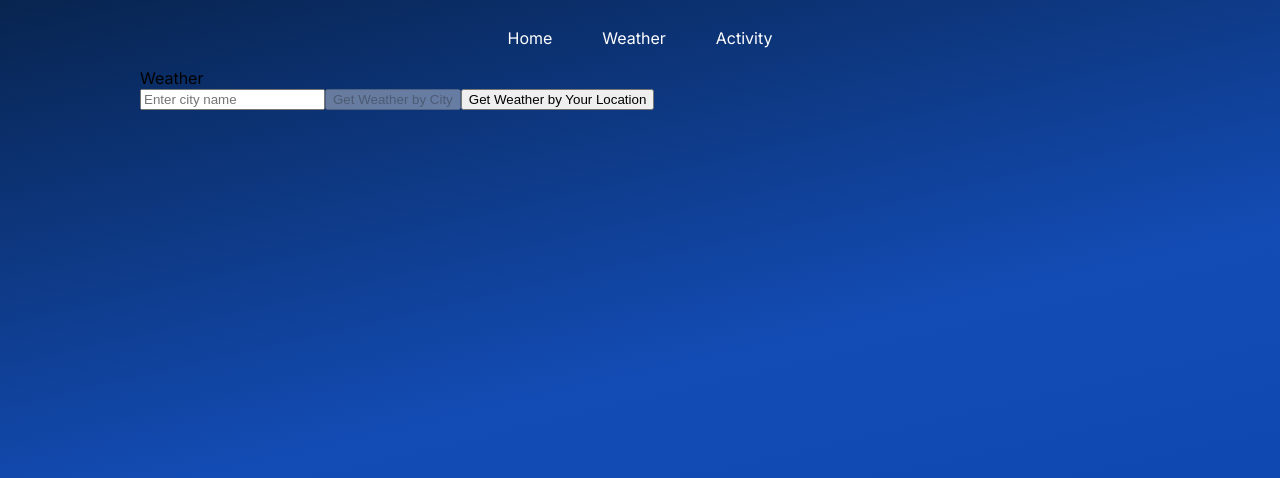
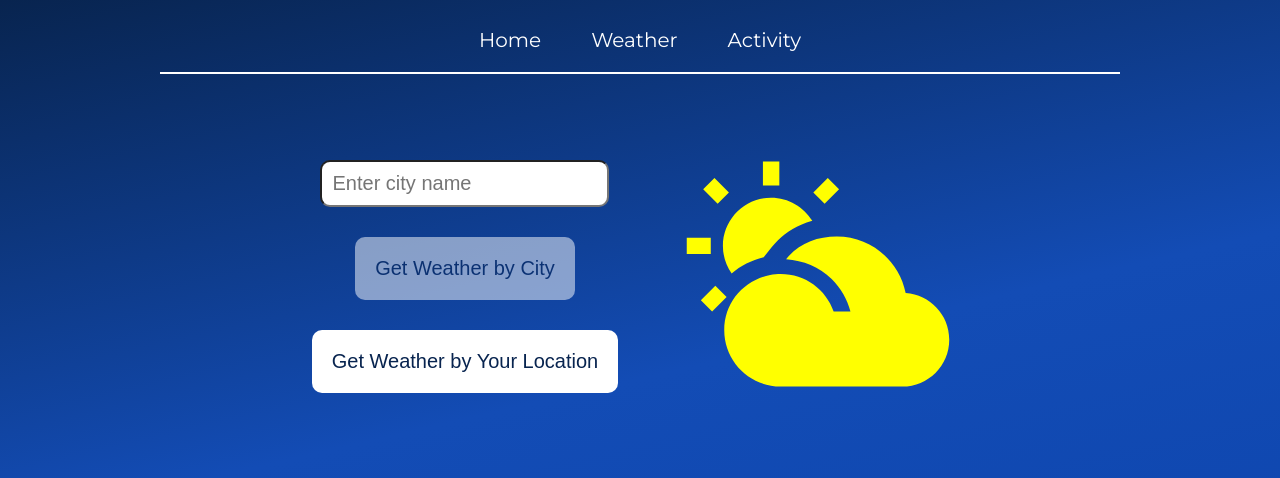
Before and after one commit to Maksym-Kartawcew/WeatherCast, a Next.js app: page /weather in a window 1280 px wide. Shown: the top 478 px of the page. Built offline with nearby package versions, Linux system fonts and the light colour scheme.

Commit message:
Styles added

```diff
--- a/app/activity/page.js
+++ b/app/activity/page.js
@@ -1,10 +1,8 @@
 import RandomActivityComponent from "@/components/Activity";
-
 
 export default function ActivityPage() {
   return (
     <div>
-      Activity
       <RandomActivityComponent />
     </div>
   );
--- a/app/layout.js
+++ b/app/layout.js
@@ -1,9 +1,9 @@
-import { Inter } from "next/font/google";
+import { Montserrat } from "next/font/google";
 import "./styles.css";
 import Header from "@/components/Header";
 import { Container } from "@/components/Components.styled";
 
-const inter = Inter({ subsets: ["latin"] });
+const montserrat = Montserrat({ subsets: ["latin"] });
 
 export const metadata = {
   title: "Create Next App",
@@ -13,7 +13,7 @@ export const metadata = {
 export default function RootLayout({ children }) {
   return (
     <html lang="en">
-      <body className={inter.className}>
+      <body className={montserrat.className}>
         <Container>
           <Header />
           {children}
--- a/app/weather/page.js
+++ b/app/weather/page.js
@@ -3,7 +3,6 @@ import WeatherComponent from "@/components/Weather";
 export default function WeatherPage() {
   return (
     <div>
-      Weather
       <WeatherComponent />
     </div>
   );
--- a/package.json
+++ b/package.json
@@ -13,6 +13,7 @@
     "next": "14.0.4",
     "react": "^18",
     "react-dom": "^18",
+    "react-icons": "^4.12.0",
     "react-toastify": "^9.1.3",
     "styled-components": "^6.1.1"
   }
--- /dev/null
+++ b/src/components/Components.module.css
@@ -0,0 +1,24 @@
+.weatherbutton {
+  max-width: fit-content;
+  color: #08244f;
+  font-size: 20px;
+  padding: 20px;
+  border-radius: 10px;
+  background-color: white;
+  border: 0px;
+  transition-duration: 250ms;
+  transition-timing-function: cubic-bezier(0.4, 0, 0.2, 1);
+}
+.weatherbutton:disabled {
+  opacity: 0.5;
+  cursor: not-allowed;
+}
+
+.weatherbutton:focus {
+  outline: none;
+  box-shadow: 0 0 5px #08244f;
+}
+
+.weatherbutton:hover {
+  background-color: #aac8ff;
+}
--- a/src/components/Components.styled.js
+++ b/src/components/Components.styled.js
@@ -3,6 +3,7 @@ import styled from "styled-components";
 
 export const Container = styled.div`
   margin: 0 auto;
+  padding: 0px 20px;
   max-width: 1000px;
   height: 100vh;
 `;
@@ -11,8 +12,113 @@ export const NavigationBox = styled.ul`
   display: flex;
   gap: 50px;
   margin: 0 auto;
+  font-size: 20px;
   padding-top: 20px;
   padding-bottom: 20px;
+  border-bottom: 2px solid white;
   justify-content: center;
   color: white;
 `;
+export const ButtonBox = styled.div`
+  margin: 0 auto;
+`;
+export const HomeSection = styled.div`
+  margin: 0 auto;
+  padding-top: 50px;
+  display: flex;
+  gap: 50px;
+  justify-content: center;
+  align-items: center;
+`;
+export const HomeDescr = styled.div`
+  margin: 0 auto;
+  display: flex;
+  flex-direction: column;
+  justify-content: center;
+`;
+export const HomeTitle = styled.p`
+  text-align: center;
+  color: white;
+  font-size: 50px;
+`;
+export const HomeButton = styled.button`
+  color: #08244f;
+  margin: 0 auto;
+  margin-top: 25px;
+  font-size: 25px;
+  padding: 25px;
+  border-radius: 10px;
+  background-color: white;
+  border: 0px;
+  transition-duration: 250ms;
+  transition-timing-function: cubic-bezier(0.4, 0, 0.2, 1);
+  &:hover,
+  :focus {
+    background-color: #134cb5;
+    box-shadow: 0px 1px 6px rgba(46, 47, 66, 0.08),
+      0px 1px 1px rgba(46, 47, 66, 0.16), 0px 2px 1px rgba(46, 47, 66, 0.08);
+  }
+`;
+
+export const WeatherSection = styled.section`
+  margin: 0 auto;
+  padding-top: 50px;
+  display: flex;
+  gap: 50px;
+  justify-content: center;
+  align-items: center;
+`;
+export const WeatherByCityBox = styled.div`
+  display: flex;
+  flex-direction: column;
+  justify-content: center;
+  align-items: center;
+  margin-top: 20px;
+  margin-bottom: 20px;
+  gap: 30px;
+`;
+export const WeatherInput = styled.input`
+  font-size: 20px;
+  line-height: normal;
+  padding: 10px;
+  border-radius: 10px;
+  background-color: white;
+`;
+export const WeatherInformation = styled.div`
+  color: white;
+`;
+
+export const WeatherItem = styled.p`
+  display: flex;
+  gap: 20px;
+  align-items: center;
+
+  font-size: 20px;
+  margin-top: 10px;
+  margin-bottom: 10px;
+`;
+export const ActivitySection = styled.div`
+  margin: 0 auto;
+  padding-top: 50px;
+  display: flex;
+  gap: 50px;
+  justify-content: center;
+  align-items: center;
+`;
+export const ActivityInformation = styled.div`
+  color: white;
+  font-size: 20px;
+`;
+
+export const ActivityTitle = styled.h1`
+  font-size: 40px;
+`;
+export const ActivityItem = styled.p`
+  display: flex;
+  gap: 20px;
+  align-items: center;
+
+  font-size: 20px;
+  margin-top: 10px;
+  margin-bottom: 10px;
+`;
--- a/src/components/Weather.jsx
+++ b/src/components/Weather.jsx
@@ -6,6 +6,20 @@ import {
 } from "../services/api/weather-api.js";
 import { ToastContainer, toast } from "react-toastify";
 import "react-toastify/dist/ReactToastify.css";
+import {
+  WeatherSection,
+  WeatherInput,
+  WeatherByCityBox,
+  WeatherInformation,
+  WeatherItem,
+} from "./Components.styled";
+import styles from "./Components.module.css";
+import { IoMdPartlySunny } from "react-icons/io";
+import { WiStrongWind } from "react-icons/wi";
+import { WiDayRainWind } from "react-icons/wi";
+import { MdVisibility } from "react-icons/md";
+import { FaTemperatureLow } from "react-icons/fa";
+import { CgCompressV } from "react-icons/cg";
 
 const WeatherComponent = () => {
   const [weather, setWeather] = useState(null);
@@ -20,7 +34,6 @@ const WeatherComponent = () => {
     try {
       const data = await getWeatherByCity(city);
       if (data && data.weather) {
-        // City found, update weather data
         localStorage.removeItem("weatherCondition");
         localStorage.setItem("weatherCondition", data.weather[0].main);
         setWeather(data);
@@ -42,9 +55,7 @@ const WeatherComponent = () => {
           position.coords.latitude,
           position.coords.longitude
         );
-        // Clear the previous weather condition
         localStorage.removeItem("weatherCondition");
-        // Save the new weather condition
         localStorage.setItem("weatherCondition", data.weather[0].main);
         setWeather(data);
       },
@@ -55,31 +66,63 @@ const WeatherComponent = () => {
   };
 
   return (
+    <>
+      <WeatherSection>
         <div>
-      <ToastContainer />
-      <input
+          <WeatherByCityBox>
+            <WeatherInput
               type="text"
               value={city}
               onChange={handleCityChange}
               placeholder="Enter city name"
             />
-      <button onClick={fetchWeatherDataByCity} disabled={!city.trim()}>
+            <button
+              onClick={fetchWeatherDataByCity}
+              disabled={!city.trim()}
+              className={styles.weatherbutton}
+            >
               Get Weather by City
             </button>
-
-      <button onClick={fetchWeatherDataByGeoLocation}>
+            <button
+              onClick={fetchWeatherDataByGeoLocation}
+              className={styles.weatherbutton}
+            >
               Get Weather by Your Location
             </button>
+          </WeatherByCityBox>
+        </div>
+        <div>
+          <IoMdPartlySunny fill="yellow" size="300px" />
+        </div>
+      </WeatherSection>
+
       {weather && (
-        <div>
+        <WeatherInformation>
           <h1>Weather in {weather.name || "your location"}</h1>
-          <p>Main weather: {weather.weather[0].main}</p>
-          <p>Wind speed: {weather.wind.speed} m/s</p>
-          <p>Visibility: {weather.visibility / 1000} km</p>
-          <p>Temperature: {weather.main.temp}°C</p>
-        </div>
+          <WeatherItem>
+            <FaTemperatureLow fill="white" size="50px" />
+            Temperature: {weather.main.temp}°C
+          </WeatherItem>
+          <WeatherItem>
+            <WiDayRainWind fill="white" size="50px" />
+            Main weather: {weather.weather[0].main}
+          </WeatherItem>
+          <WeatherItem>
+            <WiStrongWind fill="white" size="50px" />
+            Wind speed: {weather.wind.speed} m/s
+          </WeatherItem>
+          <WeatherItem>
+            <MdVisibility fill="white" size="50px" />
+            Visibility: {weather.visibility / 1000} km
+          </WeatherItem>
+          <WeatherItem>
+            <CgCompressV fill="white" size="50px" />
+            Visibility: {weather.main.pressure} mbar
+          </WeatherItem>
+        </WeatherInformation>
       )}
-    </div>
+      <ToastContainer />
+    </>
   );
 };
 
```
Also changed, not shown: app/page.js (+27 -1 lines), src/components/Activity.jsx (+26 -9 lines), src/components/Header.jsx (indentation only), 1 other file (tests, documents, lock files or other folders). Lines whose indentation alone changed are shown as unchanged.
